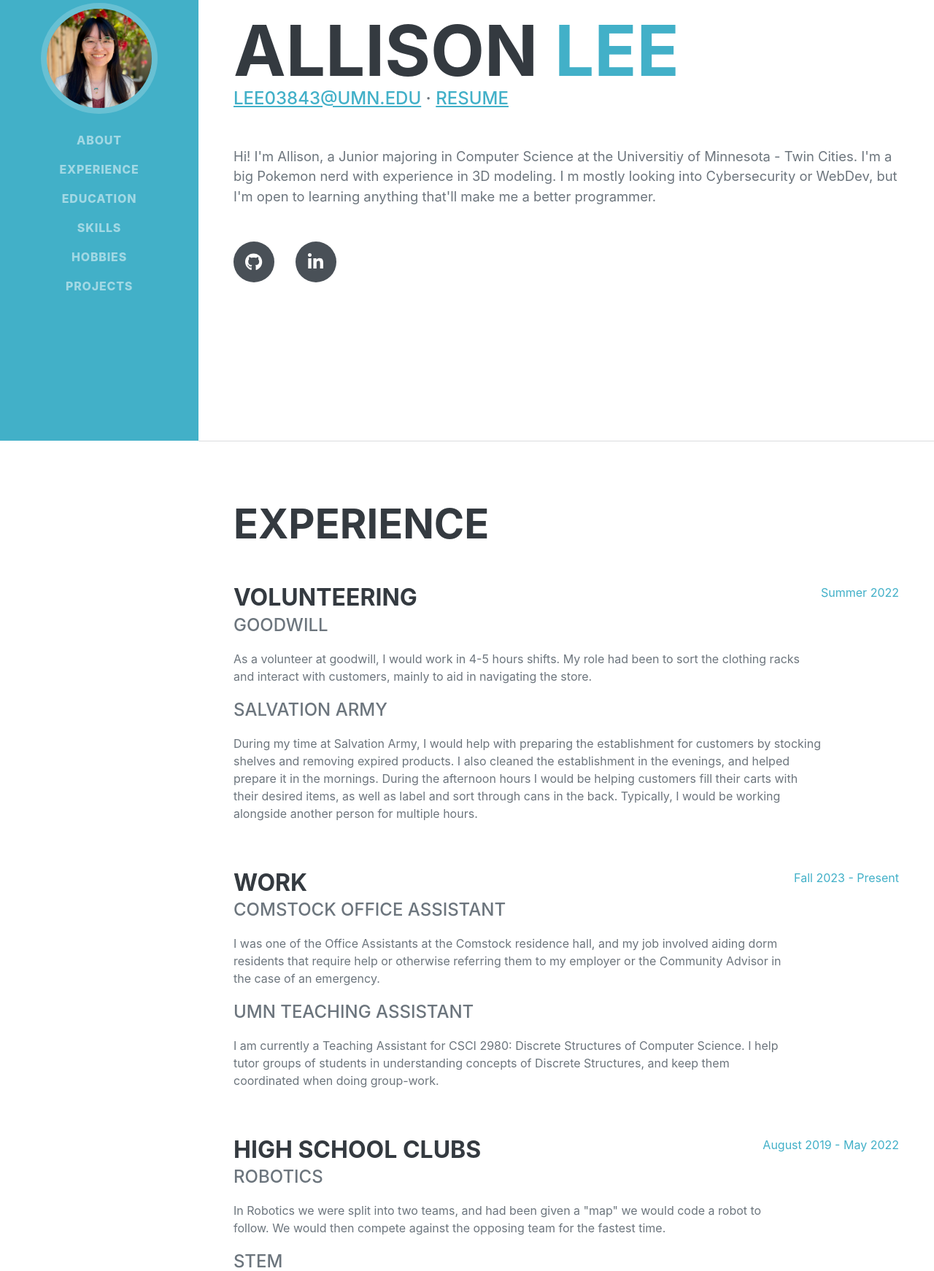
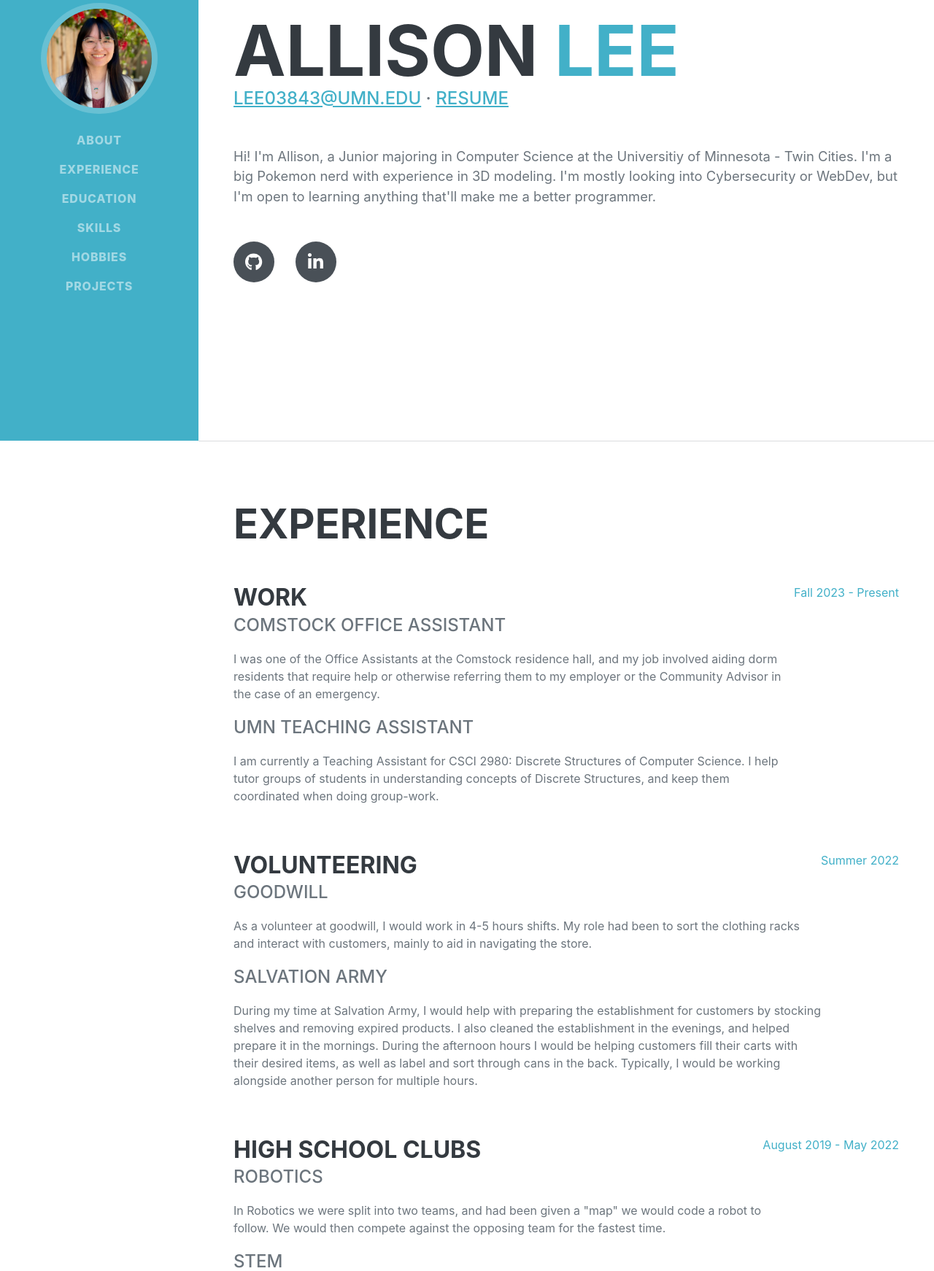
Before and after one commit to XiIinous/items, a Django app: page / in a window 1280 px wide. Shown: the part 196-1938 px from the top of the page at 73% size. Run offline with Django 4.2, Linux system fonts and the light colour scheme; some libraries are stand-ins or nearby versions; some web fonts are replaced.

Commit message:
Resume change, grammatical error correction, date correction hell_world.html

```diff
--- a/hell_world/templates/hell_world.html
+++ b/hell_world/templates/hell_world.html
@@ -8,7 +8,7 @@
         <meta name="viewport" content="width=device-width, initial-scale=1, shrink-to-fit=no" />
         <meta name="description" content="" />
         <meta name="author" content="" />
-        <title>Resume - Start Bootstrap Theme</title>
+        <title>Resume</title>
         <link rel="icon" type="image/x-icon" href="{% static 'assets/img/favicon.ico' %}" />
         <!-- Font Awesome icons (free version)-->
         <script src="https://use.fontawesome.com/releases/v6.3.0/js/all.js" crossorigin="anonymous"></script>
@@ -47,7 +47,7 @@
                         <span class="text-primary">Lee</span>
                     </h1>
                     <div class="subheading mb-5">
-                        <p><a href="mailto:name@email.com">lee03843@umn.edu</a> · <a href="https://drive.google.com/file/d/1TqhVucr3gO0uS-GJud4TjRWDhbncCQQl/view?usp=sharing">Resume</a></p>
+                        <p><a href="mailto:name@email.com">lee03843@umn.edu</a> · <a href="https://drive.google.com/file/d/1slCdUyVLTyO98-Q3poDHRf1x30C0PIfc/view?usp=sharing">Resume</a></p>
                         <html>
                     <body>
                         <p></p>
@@ -55,8 +55,7 @@
                     </html>
 
                     </div>
-                    <p class="lead mb-5">Hi! I'm Allison, a Junior majoring in Computer Science at the Universitiy of Minnesota - Twin Cities. I'm a big Pokemon nerd with experience in 3D modeling. I
-                    m mostly looking into Cybersecurity or WebDev, but I'm open to learning anything that'll make me a better programmer.</p>
+                    <p class="lead mb-5">Hi! I'm Allison, a Junior majoring in Computer Science at the Universitiy of Minnesota - Twin Cities. I'm a big Pokemon nerd with experience in 3D modeling. I'm mostly looking into Cybersecurity or WebDev, but I'm open to learning anything that'll make me a better programmer.</p>
                     <div class="social-icons">
                         <a class="social-icon" href="https://github.com/XiIinous"><i class="fab fa-github"></i></a>
                         <!-- <a class="social-icon" href="https://umn.joinhandshake.com/stu/users/40582076"><i class="fa-solid fa-handshake"></i></a> -->
@@ -71,6 +70,16 @@
                     <h2 class="mb-5">Experience</h2>
                     <div class="d-flex flex-column flex-md-row justify-content-between mb-5">
                         <div class="flex-grow-1">
+                            <h3 class="mb-0">Work</h3>
+                            <div class="subheading mb-3">Comstock Office Assistant</div>
+                            <p>I was one of the Office Assistants at the Comstock residence hall, and my job involved aiding dorm residents that require help or otherwise referring them to my employer or the Community Advisor in the case of an emergency.</p>
+                            <div class="subheading mb-3">UMN Teaching Assistant</div>
+                            <p>I am currently a Teaching Assistant for CSCI 2980: Discrete Structures of Computer Science. I help tutor groups of students in understanding concepts of Discrete Structures, and keep them coordinated when doing group-work.</p>
+                        </div>
+                        <div class="flex-shrink-0"><span class="text-primary">Fall 2023 - Present</span></div>
+                    </div>
+                    <div class="d-flex flex-column flex-md-row justify-content-between mb-5">
+                        <div class="flex-grow-1">
                             <h3 class="mb-0">Volunteering</h3>
                             <div class="subheading mb-3">Goodwill</div>
                             <p>As a volunteer at goodwill, I would work in 4-5 hours shifts. My role had been to sort the clothing racks and interact with customers, mainly to aid in navigating the store.</p>
@@ -78,16 +87,6 @@
                             <p>During my time at Salvation Army, I would help with preparing the establishment for customers by stocking shelves and removing expired products. I also cleaned the establishment in the evenings, and helped prepare it in the mornings. During the afternoon hours I would be helping customers fill their carts with their desired items, as well as label and sort through cans in the back. Typically, I would be working alongside another person for multiple hours.</p>
                         </div>
                         <div class="flex-shrink-0"><span class="text-primary">Summer 2022</span></div>
-                    </div>
-                    <div class="d-flex flex-column flex-md-row justify-content-between mb-5">
-                        <div class="flex-grow-1">
-                            <h3 class="mb-0">Work</h3>
-                            <div class="subheading mb-3">Comstock Office Assistant</div>
-                            <p>I was one of the Office Assistants at the Comstock residence hall, and my job involved aiding dorm residents that require help or otherwise referring them to my employer or the Community Advisor in the case of an emergency.</p>
-                            <div class="subheading mb-3">UMN Teaching Assistant</div>
-                            <p>I am currently a Teaching Assistant for CSCI 2980: Discrete Structures of Computer Science. I help tutor groups of students in understanding concepts of Discrete Structures, and keep them coordinated when doing group-work.</p>
-                        </div>
-                        <div class="flex-shrink-0"><span class="text-primary">Fall 2023 - Present</span></div>
                     </div>
                     <div class="d-flex flex-column flex-md-row justify-content-between mb-5">
                         <div class="flex-grow-1">
```
